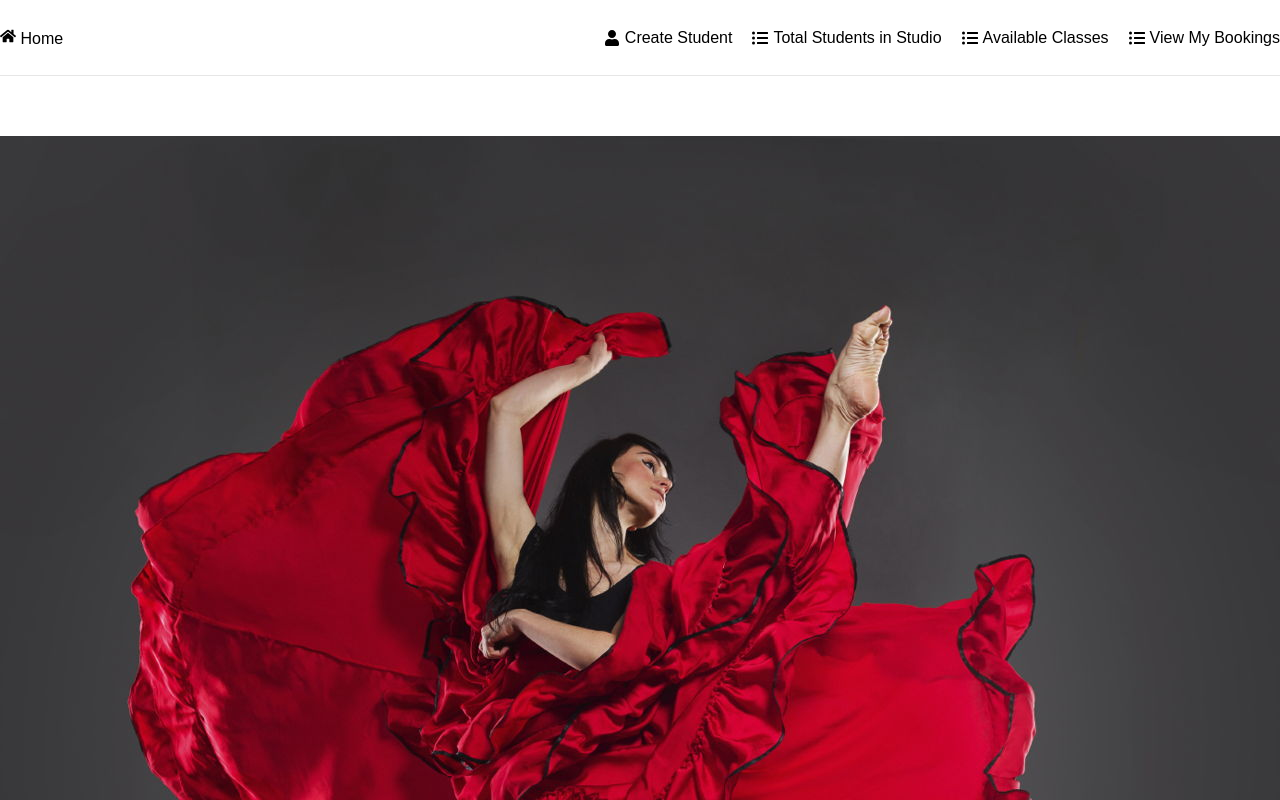
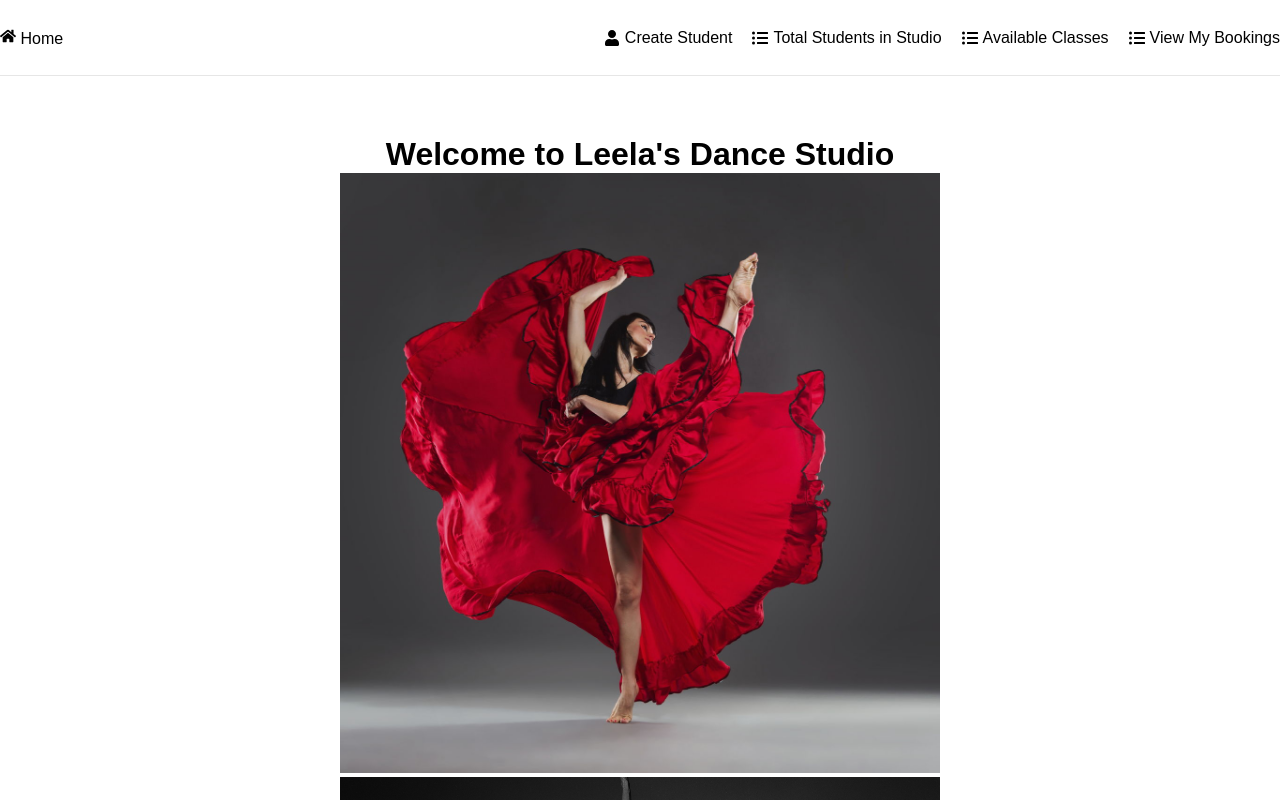
Before and after one commit to leelakhadka/phase-3-frontend, a React (Create React App) app: page / in a window 1280 px wide. Shown: the top 800 px of the page. Built offline with nearby package versions, Linux system fonts and the light colour scheme; no server answers.

Commit message:
add more images

```diff
--- a/src/components/body/Home.js
+++ b/src/components/body/Home.js
@@ -1,13 +1,21 @@
+
 import React from "react";
+import Jazz2 from "./images/jazz2.jpeg"
+import Jazz from "./images/jazz.webp"
+import Salsa from "./images/salsa2.jpeg"
 
-const jazzPicture = new URL("./images/jazz2.jpeg", import.meta.url)
 function Home() {
-
     return (
         <div>
-            <img src={jazzPicture} />
-        </div >
-    )
+            <h1 className="container">Welcome to Leela's Dance Studio</h1>
+
+            <div className="img-container">
+                <img className="img-style" src={Jazz2} />
+                <img className="img-style" src={Jazz} />
+                <img className="img-style" src={Salsa} />
+            </div>
+        </div>
+    );
 }
 
 export default Home;
--- a/src/index.css
+++ b/src/index.css
@@ -160,3 +160,17 @@ h3 {
 .dance_class-headings {
     font-weight: 700;
 }
+
+.img-container {
+    width: 600px;
+    height: 600px;
+    margin: 0 auto;
+}
+
+.img-style {
+    width: 100%;
+    height: 100%;
+    borderRadius: 10px;
+    backgroundSize: cover;
+    backgroundPosition: flex;
+}
```
